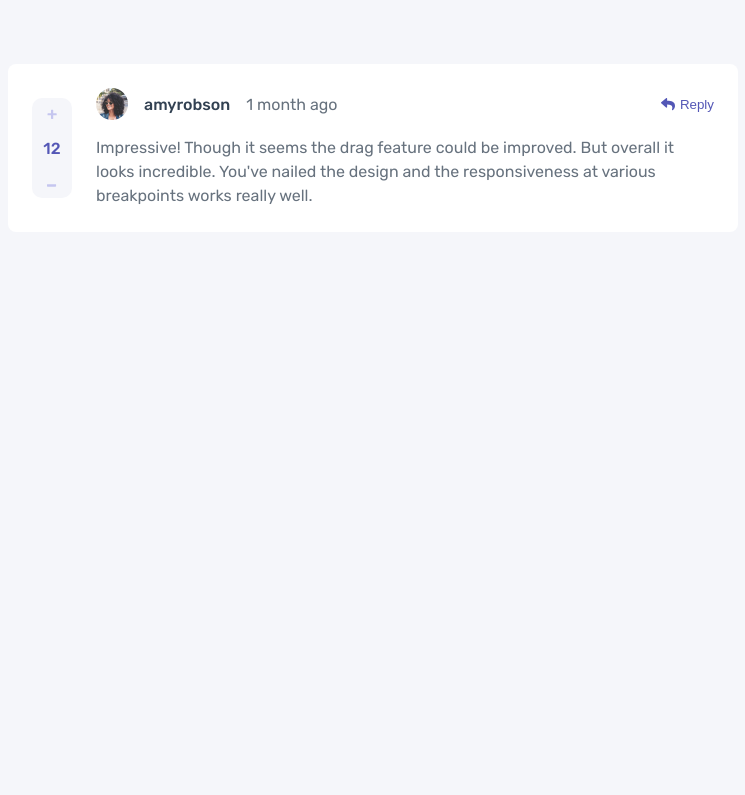
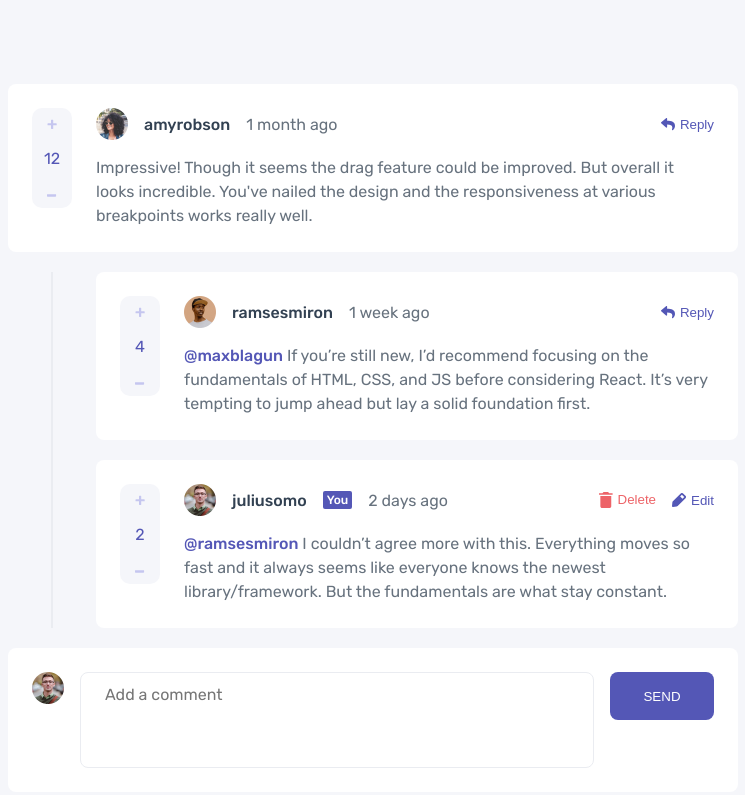
Before and after one commit to mu-abbas/comments-section, a website built with Parcel: page index.html in a window 1280 px wide. Shown: the whole page, without its empty margins (267-1012 px from the left). Built offline with nearby package versions, Linux system fonts and the light colour scheme.

Commit message:
add reply component & add comment component

```diff
--- a/index.html
+++ b/index.html
@@ -47,8 +47,93 @@
             </blockquote>
           </figure>
         </article>
-        <article class="reply"></article>
+
+        <section class="replies">
+          <article class="reply">
+            <div class="block-votes">
+              <button class="btn">
+                <img class="block-votes-icon" src="./src/images/icon-plus.svg" />
+              </button>
+              <span class="block-votes-counter m-blue">4</span>
+              <button class="btn">
+                <img class="block-votes-icon" src="./src/images/icon-minus.svg" />
+              </button>
+            </div>
+
+            <figure class="block-content">
+              <picture class="block-content-img">
+                <source srcset="./src/images/avatars/image-ramsesmiron.webp" />
+                <img src="./src/images/avatars/image-ramsesmiron.png" alt="author photo" />
+              </picture>
+
+              <figcaption class="block-content-details">
+                <cite class="block-content-details-author">ramsesmiron</cite>
+                <time class="block-content-details-time" datetime="1692522812">1 week ago</time>
+
+                <button class="btn action-btn mg-left-auto">
+                  <img class="action-btn-icon" src="./src/images/icon-reply.svg" />
+                  <span class="action-btn-description m-blue">reply</span>
+                </button>
+              </figcaption>
+
+              <blockquote class="block-content-message" cite="ramsesmiron">
+                <span class="mention">@maxblagun</span> If you’re still new, I’d recommend focusing on the fundamentals
+                of HTML, CSS, and JS before considering React. It’s very tempting to jump ahead but lay a solid
+                foundation first.
+              </blockquote>
+            </figure>
+          </article>
+
+          <article class="reply">
+            <div class="block-votes">
+              <button class="btn">
+                <img class="block-votes-icon" src="./src/images/icon-plus.svg" />
+              </button>
+              <span class="block-votes-counter m-blue">2</span>
+              <button class="btn">
+                <img class="block-votes-icon" src="./src/images/icon-minus.svg" />
+              </button>
+            </div>
+
+            <figure class="block-content">
+              <picture class="block-content-img">
+                <source srcset="./src/images/avatars/image-juliusomo.webp" />
+                <img src="./src/images/avatars/image-juliusomo.png" alt="author photo" />
+              </picture>
+
+              <figcaption class="block-content-details">
+                <cite class="block-content-details-author">juliusomo</cite>
+                <span class="user-flag">You</span>
+                <time class="block-content-details-time" datetime="1692522812">2 days ago</time>
+
+                <button class="btn action-btn mg-left-auto">
+                  <img class="action-btn-icon" src="./src/images/icon-delete.svg" />
+                  <span class="action-btn-description m-red">delete</span>
+                </button>
+
+                <button class="btn action-btn">
+                  <img class="action-btn-icon" src="./src/images/icon-edit.svg" />
+                  <span class="action-btn-description m-blue">edit</span>
+                </button>
+              </figcaption>
+
+              <blockquote class="block-content-message" cite="juliusomo">
+                <span class="mention">@ramsesmiron</span> I couldn’t agree more with this. Everything moves so fast and
+                it always seems like everyone knows the newest library/framework. But the fundamentals are what stay
+                constant.
+              </blockquote>
+            </figure>
+          </article>
+        </section>
       </section>
+      <form class="add-comment" action="#">
+        <picture class="block-content-img">
+          <source srcset="./src/images/avatars/image-juliusomo.webp" />
+          <img src="./src/images/avatars/image-juliusomo.png" alt="author photo" />
+        </picture>
+        <textarea required placeholder="Add a comment" class="add-comment-text"></textarea>
+        <button class="btn add-comment-btn">Send</button>
+      </form>
     </main>
   </body>
 </html>
--- a/src/sass/_base.scss
+++ b/src/sass/_base.scss
@@ -8,6 +8,10 @@ html {
   margin: 0;
   padding: 0;
   box-sizing: border-box;
+}
+
+*:focus {
+  outline: solid 0.2rem $light-grayish-blue;
 }
 
 body {
--- a/src/sass/_components.scss
+++ b/src/sass/_components.scss
@@ -33,6 +33,7 @@
   background-color: $very-light-gray;
   border-radius: 1rem;
   flex-shrink: 0;
+  align-self: flex-start;
 
   &-icon {
     width: 1rem;
@@ -53,3 +54,27 @@
     width: 1.4rem;
   }
 }
+
+.add-comment {
+  &-text {
+    height: 9.6rem;
+    border: 0.1rem solid $light-gray;
+    border-radius: 0.8rem;
+    resize: none;
+    flex-grow: 1;
+  }
+
+  &-btn {
+    width: 10.4rem;
+    height: 4.8rem;
+    flex-shrink: 0;
+    background-color: $moderate-blue;
+    border-radius: 0.8rem;
+  }
+}
+
+.user-flag {
+  background-color: $moderate-blue;
+  border-radius: 0.2rem;
+  padding: 0.2rem 0.4rem;
+}
--- a/src/sass/_layouts.scss
+++ b/src/sass/_layouts.scss
@@ -2,20 +2,41 @@
   @include center;
   width: $desktop;
   padding: 6.4rem;
+  flex-direction: column;
 }
 
 .comment-section {
   @include center;
   flex-direction: column;
-  gap: 0.8rem;
+  gap: 2rem;
   width: 73rem;
+  padding: 2rem 0;
 }
 
-.comment {
+.replies {
+  @include center;
+  flex-direction: column;
+  gap: 2rem;
+  padding-left: 4.3rem;
+  margin-left: 4.3rem;
+  border-left: 0.2rem solid $light-gray;
+}
+
+.comment,
+.reply {
   @include center;
   gap: 2.4rem;
   padding: 2.4rem;
   background-color: $white;
   border-radius: 0.8rem;
-  width: 100%;
 }
+
+.add-comment {
+  @include center;
+  align-items: flex-start;
+  gap: 1.6rem;
+  width: 73rem;
+  padding: 2.4rem;
+  background-color: $white;
+  border-radius: 0.8rem;
+}
--- a/src/sass/_typography.scss
+++ b/src/sass/_typography.scss
@@ -9,10 +9,17 @@ body {
   line-height: 1.5;
 }
 
-.m-blue {
+.action-btn-description {
   text-transform: capitalize;
   font-weight: $medium;
+}
+
+.m-blue {
   color: $moderate-blue;
+}
+
+.m-red {
+  color: $soft-Red;
 }
 
 .block-content-details-author {
@@ -20,3 +27,29 @@ body {
   font-weight: $medium;
   color: $dark-blue;
 }
+
+.mention {
+  color: $moderate-blue;
+  font-weight: $medium;
+}
+
+.add-comment {
+  &-btn {
+    color: $white;
+    font-weight: $medium;
+    text-transform: uppercase;
+  }
+  &-text {
+    padding: 1.2rem 2.4rem;
+    color: $dark-blue;
+    font-family: inherit;
+    font-size: inherit;
+    font-weight: inherit;
+  }
+}
+
+.user-flag {
+  font-size: 1.2rem;
+  font-weight: $medium;
+  color: $white;
+}
```
